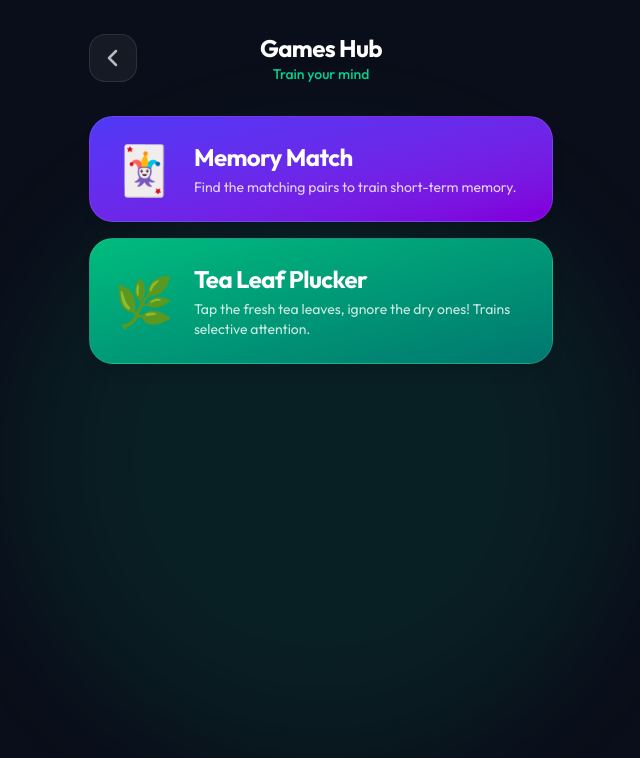
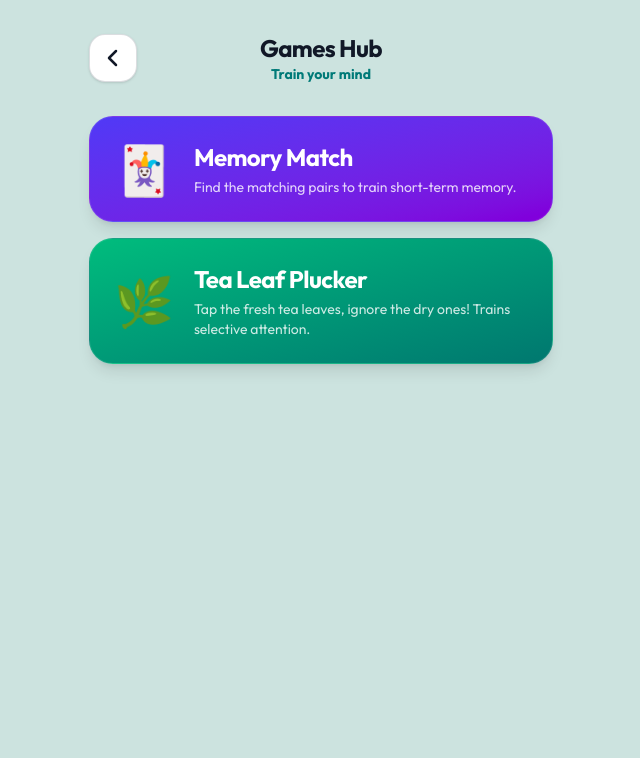
Before and after one commit to flyingmeai01-ship-it/SIH_Vector, a Next.js app in the folder frontend/: page /games in a window 1280 px wide. Shown: the top 758 px of the page, without its empty margins (319-959 px from the left). Built offline with nearby package versions, Linux system fonts and the light colour scheme.

Commit message:
style: darken teal canvas and remove dark ambient background from games hub

```diff
--- a/frontend/src/app/games/page.js
+++ b/frontend/src/app/games/page.js
@@ -26,18 +26,13 @@ export default function GamesHub() {
   const router = useRouter();
 
   return (
-    <main className="min-h-dvh flex flex-col relative overflow-hidden bg-[#0a0e1a]">
-      {/* ── Ambient Background ─────────────────── */}
-      <div className="fixed inset-0 pointer-events-none" aria-hidden="true">
-        <div className="absolute top-[20%] left-[50%] -translate-x-1/2 w-[600px] h-[600px] rounded-full opacity-10 blur-3xl bg-emerald-500" />
-      </div>
-
+    <main className="min-h-dvh flex flex-col relative overflow-hidden bg-elder-canvas">
       <div className="relative z-10 flex flex-col flex-1 w-full max-w-lg mx-auto px-5 sm:px-6 py-6 sm:py-8">
         {/* ── Header ───────────────────────────── */}
         <header className="flex items-center justify-between mb-8">
           <button
             onClick={() => router.push("/")}
-            className="w-12 h-12 bg-white/5 border border-white/10 rounded-2xl flex items-center justify-center text-white/70 hover:bg-white/10 hover:text-white transition-colors"
+            className="w-12 h-12 bg-white border border-elder-muted/20 shadow-sm rounded-2xl flex items-center justify-center text-elder-text hover:shadow-md transition-all"
             aria-label="Go Back"
           >
             <svg className="w-6 h-6" fill="none" stroke="currentColor" strokeWidth={2.5} viewBox="0 0 24 24">
@@ -46,8 +41,8 @@ export default function GamesHub() {
           </button>
 
           <div className="text-center">
-            <h1 className="text-2xl font-bold text-white tracking-tight">Games Hub</h1>
-            <p className="text-sm text-emerald-400 font-medium">Train your mind</p>
+            <h1 className="text-2xl font-bold text-elder-text tracking-tight">Games Hub</h1>
+            <p className="text-sm text-elder-teal font-bold">Train your mind</p>
           </div>
 
           <div className="w-12 h-12" />
--- a/frontend/src/app/globals.css
+++ b/frontend/src/app/globals.css
@@ -8,7 +8,7 @@
    ============================================ */
 
 @theme {
-  --color-elder-canvas: #E0F2F1;
+  --color-elder-canvas: #CCE3DF;
   --color-elder-card: #FFFFFF;
   --color-elder-navy: #0B1E28;
   --color-elder-teal: #007A78;
```
